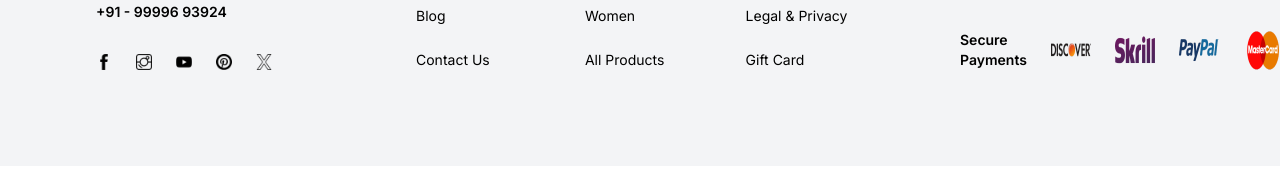
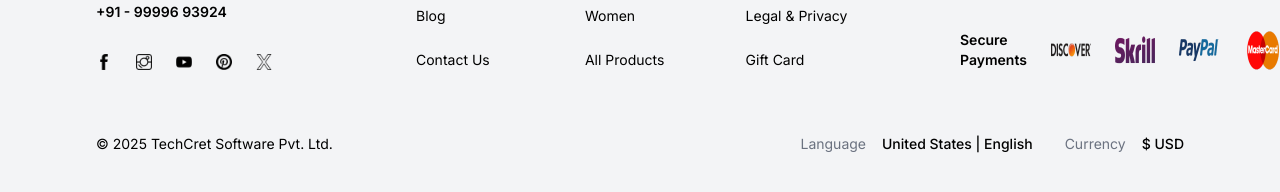
Before and after one commit to pant-nakul/next-ecom, a Next.js app: page / in a window 1280 px wide. Shown: the part 1198-1390 px from the top of the page. Before the commit the page ends 1364 px from the top, so only its background shows below. Built offline with nearby package versions, Linux system fonts and the light colour scheme.

Commit message:
Completed footer

```diff
--- a/src/components/Footer.tsx
+++ b/src/components/Footer.tsx
@@ -80,7 +80,21 @@ const Footer = () => {
                 </div>
             </div>
             {/*BOTTOM*/}
-            <div></div>
+            <div className="flex flex-col md:flex-row items-center justify-between gap-8 mt-16">
+                <div className="">© {new Date().getFullYear()} TechCret Software Pvt. Ltd.</div>
+                <div className="">
+                    <div className="flex flex-col md:flex-row gap-8">
+                        <div className="">
+                            <span className="text-gray-500 mr-4">Language</span>
+                            <span className="font-medium">United States | English</span>
+                        </div>
+                        <div className="">
+                            <span className="text-gray-500 mr-4">Currency</span>
+                            <span className="font-medium">$ USD</span>
+                        </div>
+                    </div>
+                </div>
+            </div>
         </div>
     )
 }
```
